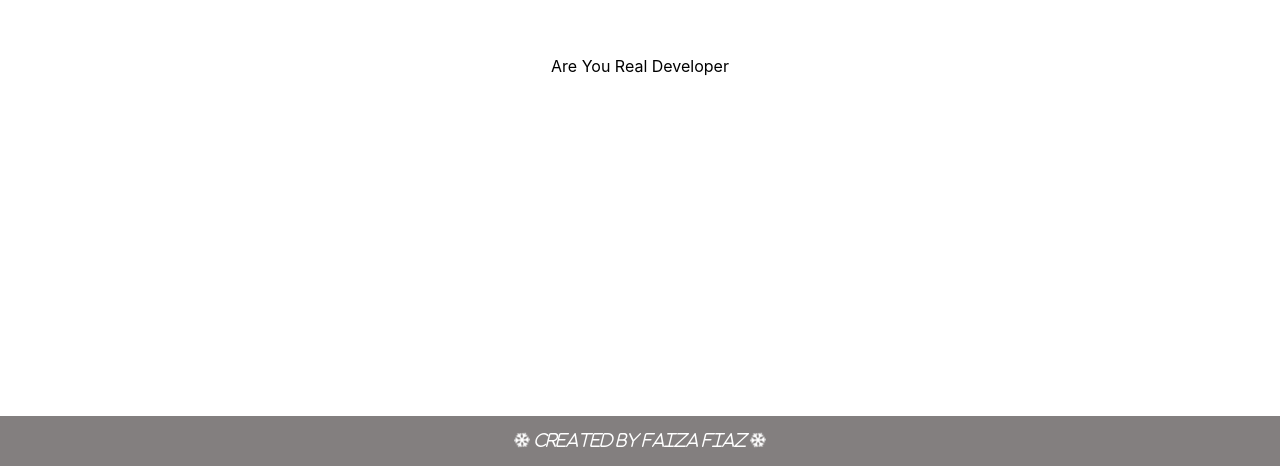
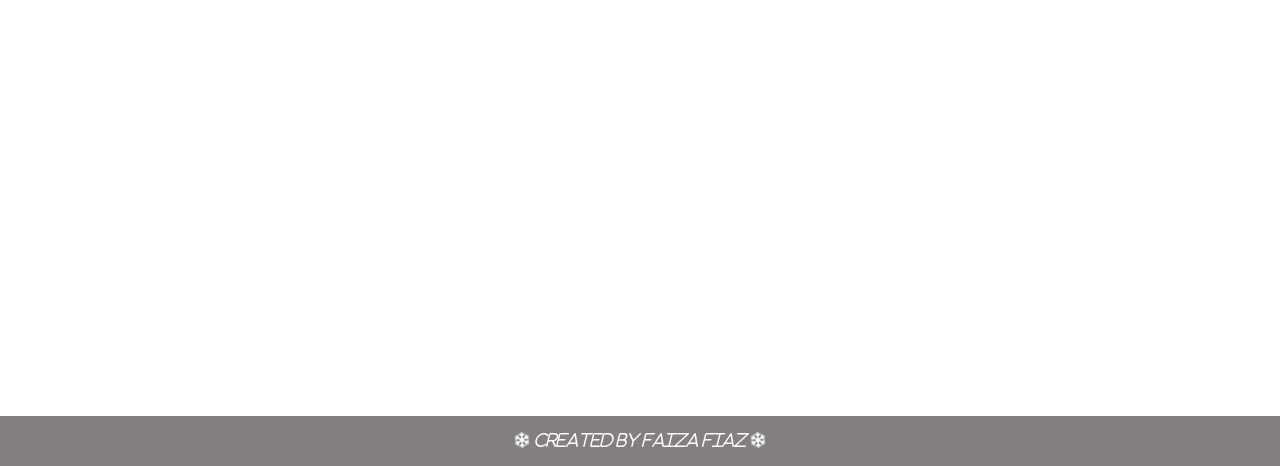
Before and after one commit to faiza203/Real_Developer, a React (Create React App) app: page / in a window 1280 px wide. Shown: the part 334-800 px from the top of the page. Built offline with nearby package versions, Linux system fonts and the light colour scheme.

Commit message:
Remove Comments

```diff
--- a/src/App.js
+++ b/src/App.js
@@ -3,7 +3,7 @@
 function App() {
   return (
     <div className="App">
-      Are You Real Developer
+      <h1 id="title"></h1>
       <div className="footer">
         <a class="navbar-brand">
           <i className="far fa-snowflake" aria-hidden="true"></i>
```
Also changed, not shown: public/index.html (+0 -19 lines).
